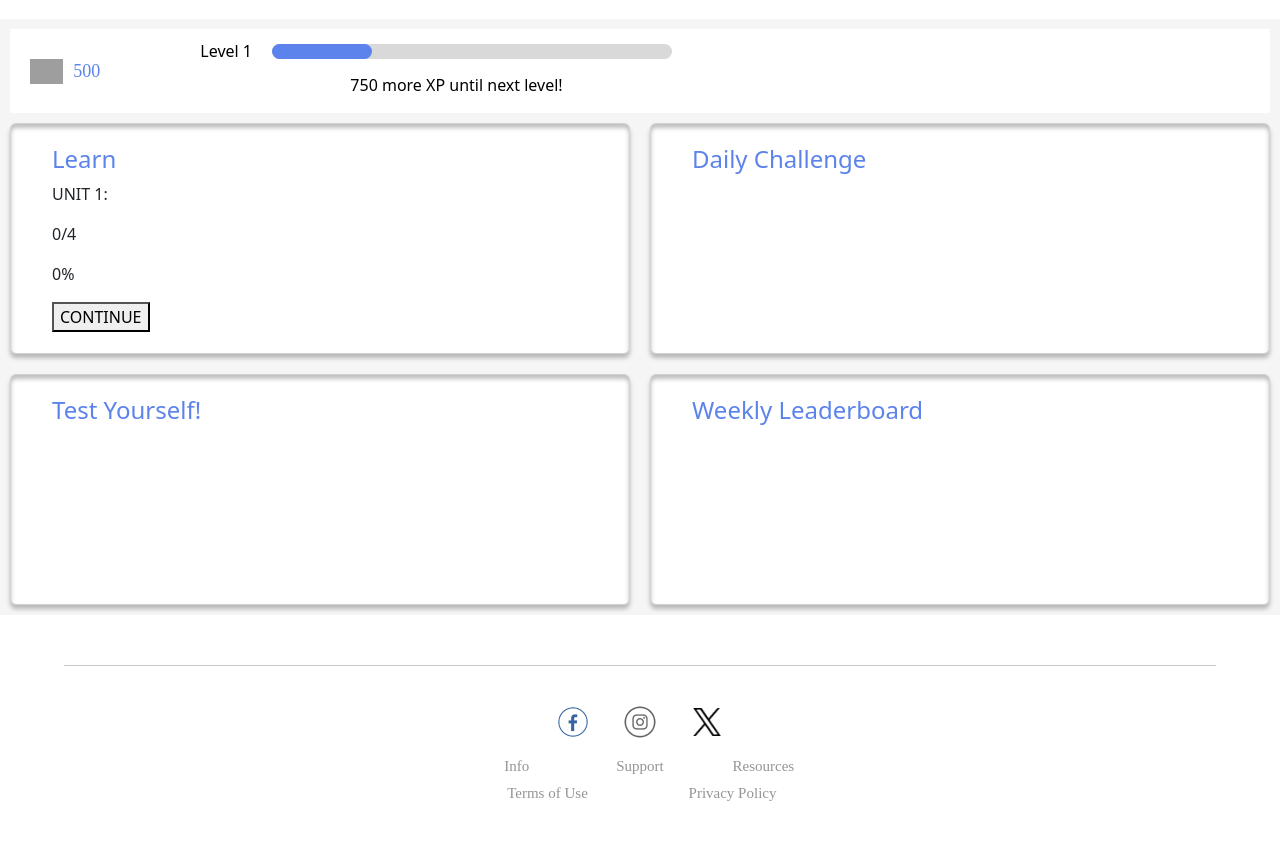
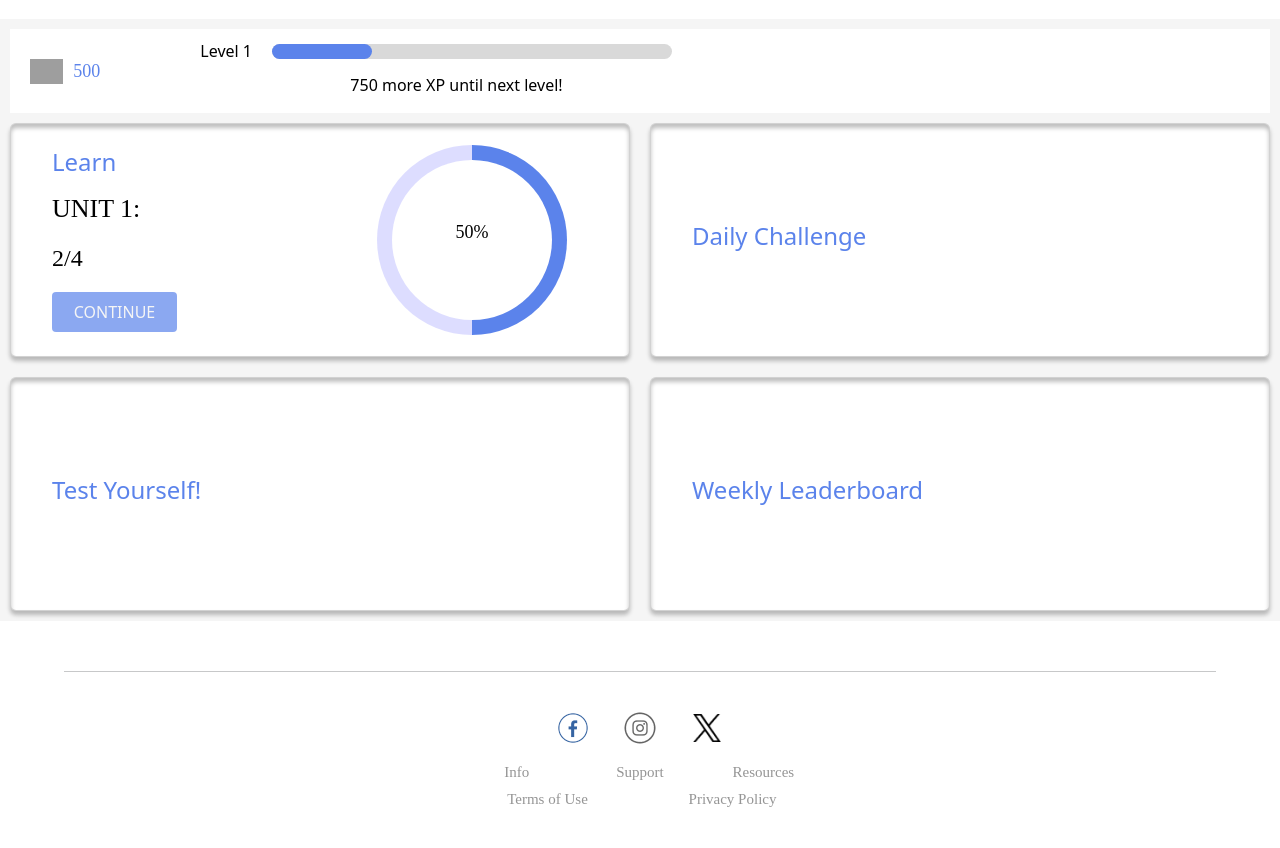
Before and after one commit to DSC-McMaster-U/Gamified-Learning-Platform, a Flask app: page /test/dashboard in a window 1280 px wide. Shown: the part 114-962 px from the top of the page. Before the commit the page ends 915 px from the top, so only its background shows below. Run offline with Flask 3, Linux system fonts and the light colour scheme; some web fonts are replaced; grey boxes are pictures that could not be loaded.

Commit message:
finished first dashboard card

```diff
--- a/app/src/static/css/dashboard.css
+++ b/app/src/static/css/dashboard.css
@@ -182,6 +182,7 @@ main a:hover::after {
 }
 
 #user-level label {
+    /* use root fonts for label and remaining xp text later? */
     color: var(--textbox-txt-clr);
     margin-right: 20px;
     white-space: nowrap;
@@ -233,11 +234,79 @@ progress::-webkit-progress-value {
 }
 
 .card-body {
+    /* create different card body for other cards with vertical direction? */
+    display: flex;
+    flex-direction: row;
+    align-items: center;
+}
+
+#left-side-content {
     display: flex;
     flex-direction: column;
     align-items: start;
 }
 
 .card-body h4 {
-    color: var(--heading-clr)
+    color: var(--heading-clr);
 }
+
+#unit-progress {
+    margin-top: 10px;
+}
+
+#unit-number {
+    font: var(--heading-font);
+    color: var(--textbox-txt-clr);
+}
+
+#current-lesson {
+    font-family: var(--heading-font-family);
+    font-size: 24px;
+    color: var(--textbox-txt-clr);
+}
+
+#circular-progress-bar {
+    margin-left: 200px;
+    width: 190px;
+    height: 190px;
+    border-radius: 50%;
+    background: conic-gradient(
+        var(--heading-clr) 0deg,
+        var(--heading-clr) calc(50 * 3.6deg),
+        #ddddff calc(50 * 3.6deg),
+        #ddddff 360deg
+    );
+    display: flex;
+    justify-content: center;
+    align-items: center;
+}
+
+#inner-circle {
+    position: absolute;
+    width: 160px;
+    height: 160px;
+    border-radius: 50%;
+    background-color: var(--textbox-bg-clr);
+}
+
+#percentage {
+    position: relative;
+    font: var(--body-font);
+    color: var(--textbox-txt-clr);
+}
+
+#continue-lesson {
+    width: 125px;
+    height: 40px;
+    color: var(--btn-txt-clr);
+    background-color: var(--btn-bg-clr);
+    border: none;
+    border-radius: 4px;
+    cursor: pointer;
+    transition: var(--btn-transition-1);
+}
+
+#continue-lesson:hover {
+    background-color: var(--btn-bg-hover-clr);
+    box-shadow: var(--btn-shadow-2);
+}
--- a/app/src/templates/dashboard.html
+++ b/app/src/templates/dashboard.html
@@ -35,18 +35,26 @@
         <div id="cards-container">
             <div class="card">
                 <div class="card-body">
-                    <h4>Learn</h4>
-                    <div id="unit-progress">
-                        <p id="unit-number">UNIT 1:</p>
-                        <!-- replace with actual lesson progress -->
-                        <p id="current-lesson">0/4</p>
+                    <div id="left-side-content">
+                        <h4>Learn</h4>
+                        <div id="unit-progress">
+                            <p id="unit-number">UNIT 1:</p>
+                            <!-- replace with actual lesson progress -->
+                            <p id="current-lesson">2/4</p>
+                        </div>
+                        <!-- <a href="{{ current_lesson_url }}" id="continue-lesson-link">
+
+                        </a> -->
+                        <!-- put the button line inside the <a> tag above after we set up the dashboard route to send in
+                            the user's current lesson url (need to update the route in main.py/update models?) -->
+                        <button id="continue-lesson">CONTINUE</button>
                     </div>
                     <div id="circular-progress-bar">
+                        <!-- use inline style to set the progress value after setting up models to get percentage (create conic gradient here and not in css) -->
                         <div id="inner-circle"></div>
                         <!-- replace percentage with actual progress after -->
-                        <p id="percentage">0%</p>
+                        <p id="percentage">50%</p>
                     </div>
-                    <button id="continue-lesson">CONTINUE</button>
                 </div>
             </div>
 
```
Also changed, not shown: app/src/main.py (line endings or trailing spaces).
